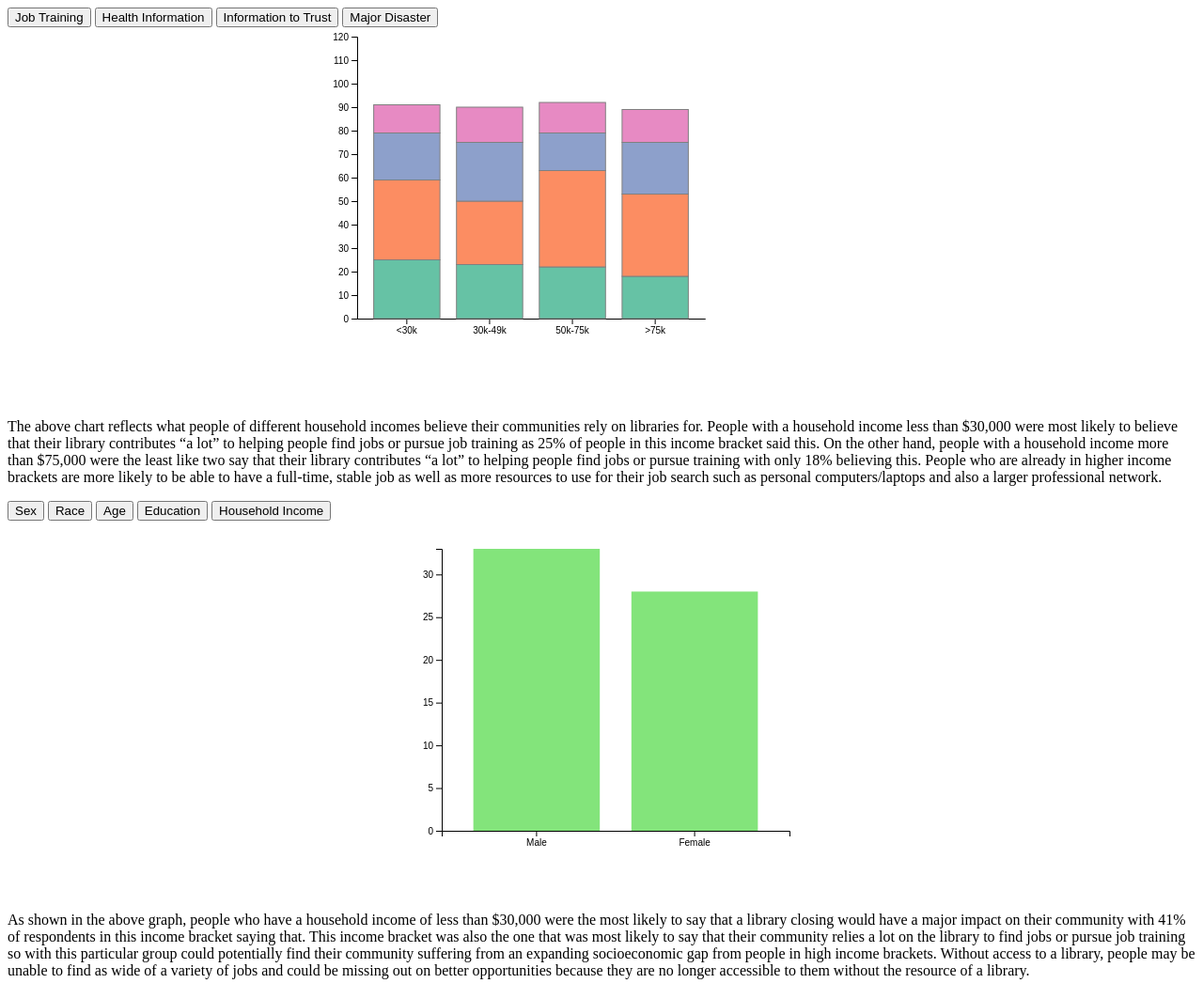
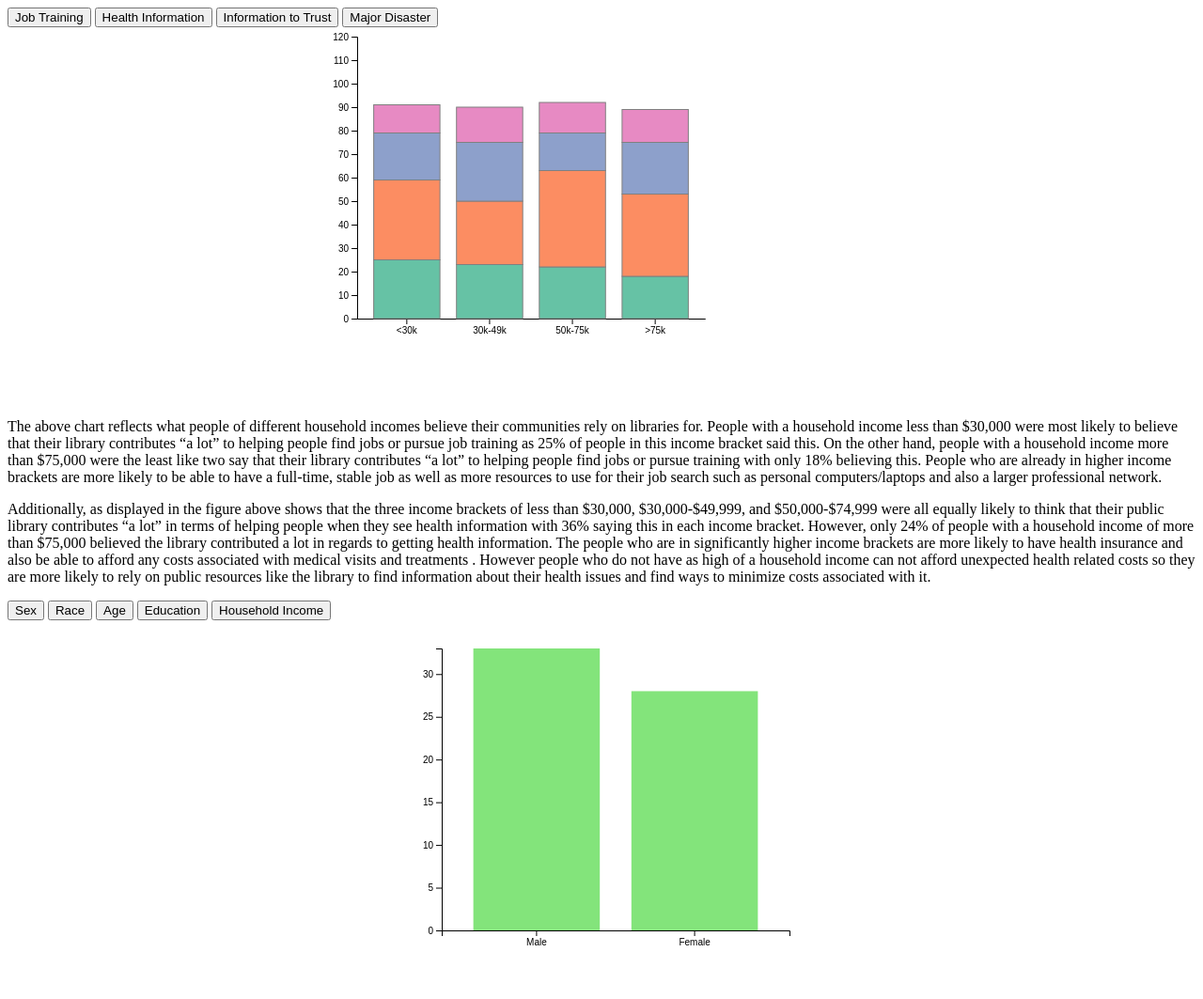
Before and after one commit to shaunak215/HCI-Group-Project-2, a plain HTML site: page index.html in a window 1280 px wide. Shown: the top 1063 px of the page at 94% size. Before the commit the page ends 1042 px from the top, so only its background shows below. Drawn offline with nearby package versions, Linux system fonts and the light colour scheme.

Commit message:
some more analysis

```diff
--- a/index.html
+++ b/index.html
@@ -329,13 +329,25 @@
 </div>
 
 <div>
-  <p>The above chart reflects what people of different household incomes believe their communities rely on libraries for. People with
+  <p>
+    The above chart reflects what people of different household incomes believe their communities rely on libraries for. People with
     a household income less than $30,000 were most likely to believe that their library contributes “a lot” to helping people find
     jobs or pursue job training as 25% of people in this income bracket said this. On the other hand, people with a household income
     more than $75,000 were the least like two say that their library contributes “a lot” to helping people find jobs or pursue training
     with only 18% believing this. People who are already in higher income brackets are more likely to be able to have a full-time,
     stable job as well as more resources to use for their job search such as personal computers/laptops and also a larger professional
-     network. </p>
+     network.
+  </p>
+  <p>
+    Additionally, as displayed in the figure above shows that the three income brackets of less than $30,000, $30,000-$49,999, and
+    $50,000-$74,999 were all equally likely to think that their public library contributes “a lot” in terms of helping people when
+    they see health information with 36% saying this in each income bracket. However, only 24% of people with a household income of
+     more than $75,000 believed the library contributed a lot in regards to getting health information. The people who are in
+     significantly higher income brackets are more likely to have health insurance and also be able to afford any costs associated
+     with medical visits and treatments . However people who do not have as high of a household income can not afford unexpected
+     health related costs so they are more likely to rely on public resources like the library to find information about their health
+     issues and find ways to minimize costs associated with it.
+  </p>
 </div>
 
 <!-- Create a div where the graph will take place -->
```
